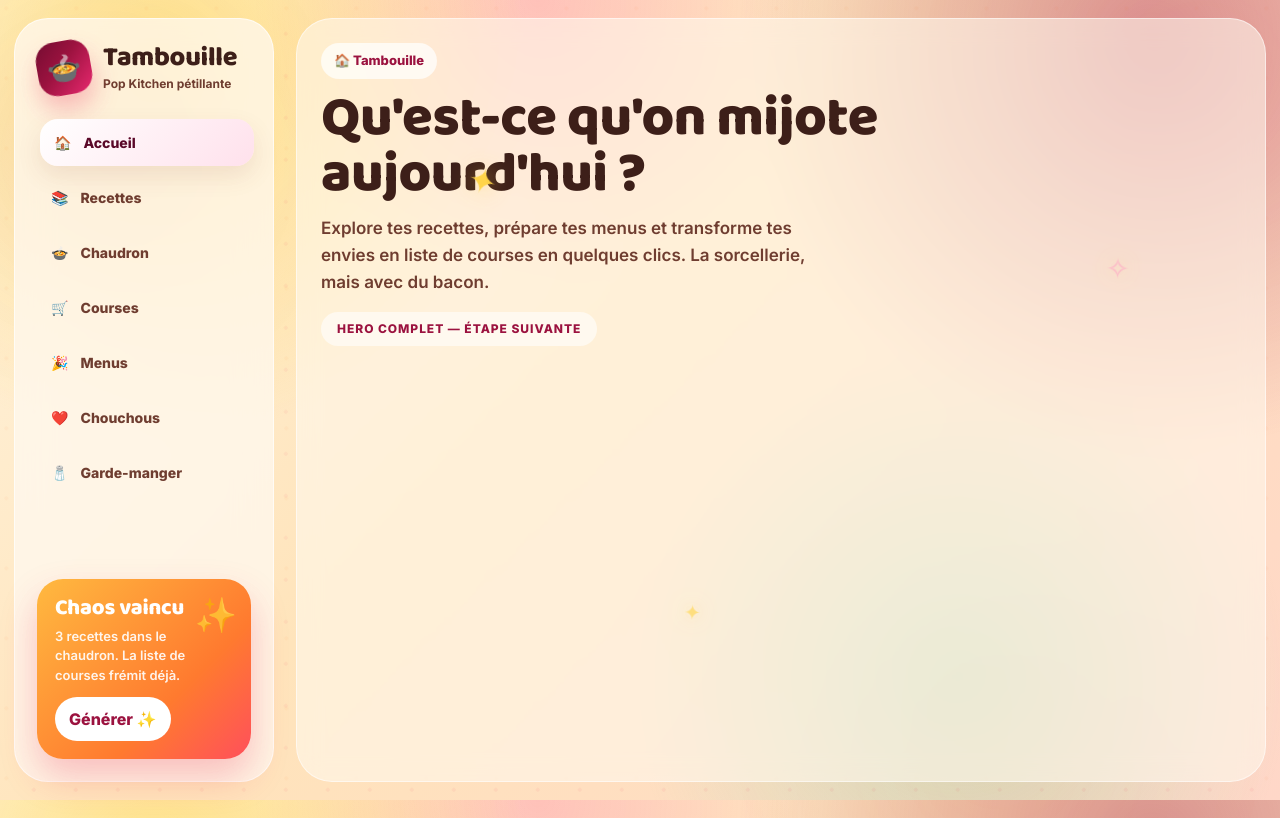
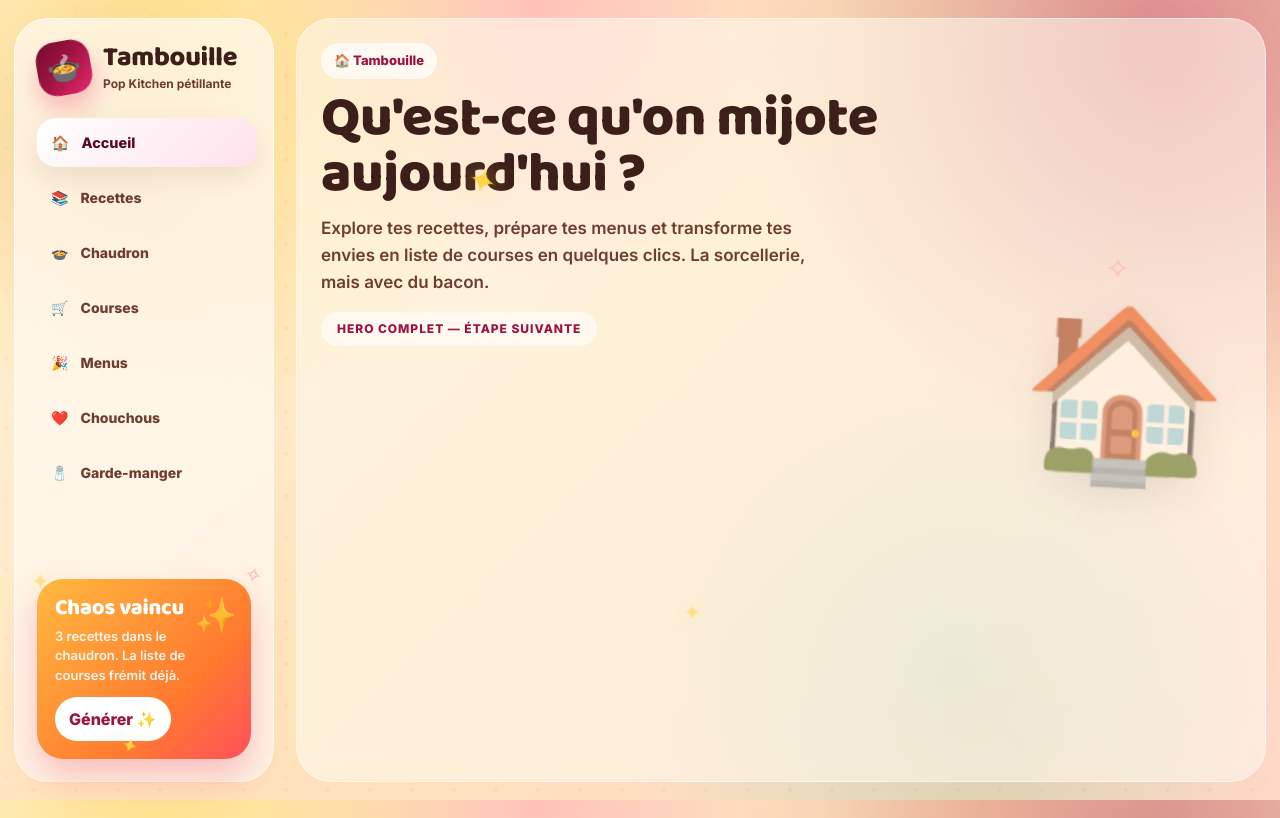
Before and after one commit to kalyra-rp/Tambouille, a Next.js app: page / in a window 1280 px wide. Built offline with nearby package versions, Linux system fonts and the light colour scheme.

Commit message:
style: animations sidebar et placeholders renforcées

```diff
--- a/app/globals.css
+++ b/app/globals.css
@@ -108,7 +108,7 @@ body::after {
   inset: -20%;
   pointer-events: none;
   z-index: -1;
-  opacity: 0.22;
+  opacity: 0.32;
   background:
     radial-gradient(circle at 20% 30%, rgba(155, 18, 63, 0.45), transparent 10%),
     radial-gradient(circle at 80% 20%, rgba(255, 47, 125, 0.38), transparent 12%),
@@ -139,13 +139,35 @@ h1, h2, h3, h4, h5, h6,
   background: linear-gradient(135deg, white, #ffe1ec);
   color: var(--wine-rose);
   box-shadow: 0 10px 24px rgba(115, 42, 24, 0.1);
-  transform: translateX(3px);
+  transform: translateX(3px) scale(1.03);
 }
 .nav-item--active {
   background: linear-gradient(135deg, white, #ffe1ec);
   color: var(--wine-rose);
   box-shadow: 0 10px 24px rgba(115, 42, 24, 0.1);
-  transform: translateX(3px);
+  transform: translateX(3px) scale(1.03);
+}
+
+/* Icône de chaque nav-item : petit rebond joyeux au survol */
+.nav-item__icon {
+  display: inline-block;
+  transform-origin: 50% 60%;
+}
+.nav-item:hover .nav-item__icon,
+.nav-item--active .nav-item__icon {
+  animation: navIconBounce 0.55s ease-in-out;
+}
+@keyframes navIconBounce {
+  0%   { transform: translateY(0) rotate(0deg) scale(1); }
+  40%  { transform: translateY(-6px) rotate(-8deg) scale(1.18); }
+  70%  { transform: translateY(2px) rotate(5deg) scale(0.96); }
+  100% { transform: translateY(0) rotate(0deg) scale(1); }
+}
+
+/* Emoji décoratif du PagePlaceholder : monte/descend doucement */
+.placeholder-emoji {
+  animation: floaty 4.2s ease-in-out infinite;
+  filter: drop-shadow(0 12px 22px rgba(0, 0, 0, 0.12));
 }
 
 /* ----- Boutons pop (pill + shine sweep) ----- */
--- a/components/PagePlaceholder.tsx
+++ b/components/PagePlaceholder.tsx
@@ -20,6 +20,14 @@ export function PagePlaceholder({
       <Sparkle className="right-[14%] top-[30%]" glyph="✧" delay={-1.2} color="#ff9fc0" />
       <Sparkle className="left-[40%] bottom-[20%]" size={20} delay={-2} />
 
+      {/* Gros emoji décoratif qui flotte doucement */}
+      <span
+        aria-hidden
+        className="placeholder-emoji pointer-events-none absolute right-4 top-1/2 -translate-y-1/2 select-none text-[120px] opacity-70 md:right-10 md:text-[160px]"
+      >
+        {emoji}
+      </span>
+
       <div className="relative max-w-[640px]">
         <span className="mb-3 inline-flex items-center gap-2 rounded-full bg-white/70 px-[13px] py-[8px] text-[13px] font-black text-dark-rose">
           {emoji} Tambouille
--- a/components/Sidebar.tsx
+++ b/components/Sidebar.tsx
@@ -3,6 +3,7 @@
 import Link from "next/link";
 import { usePathname } from "next/navigation";
 import { Logo } from "./Logo";
+import { Sparkle } from "./Sparkle";
 
 const NAV_ITEMS = [
   { href: "/", emoji: "🏠", label: "Accueil" },
@@ -49,13 +50,32 @@ export function Sidebar({ cauldronCount = 0, onNavigate }: SidebarProps) {
                   active ? "nav-item--active" : "text-cocoa"
                 }`}
               >
-                <span aria-hidden>{item.emoji}</span>
+                <span aria-hidden className="nav-item__icon">
+                  {item.emoji}
+                </span>
                 <span>{item.label}</span>
               </Link>
             );
           })}
         </nav>
       </div>
+
+      <div className="relative">
+        {/* Étincelles qui pétillent autour de la carte d'action */}
+        <Sparkle className="-left-[6px] -top-[14px]" size={22} delay={0} />
+        <Sparkle
+          className="-right-[10px] -top-[8px]"
+          size={18}
+          delay={-1.2}
+          glyph="✧"
+          color="#ff9fc0"
+        />
+        <Sparkle
+          className="-bottom-[10px] left-[40%]"
+          size={16}
+          delay={-2}
+          glyph="✦"
+        />
 
         <div
           className="relative overflow-hidden rounded-[26px] p-[18px] text-white"
@@ -88,6 +108,7 @@ export function Sidebar({ cauldronCount = 0, onNavigate }: SidebarProps) {
             Générer ✨
           </Link>
         </div>
+      </div>
     </aside>
   );
 }
```
Lines whose indentation alone changed are shown as unchanged.
